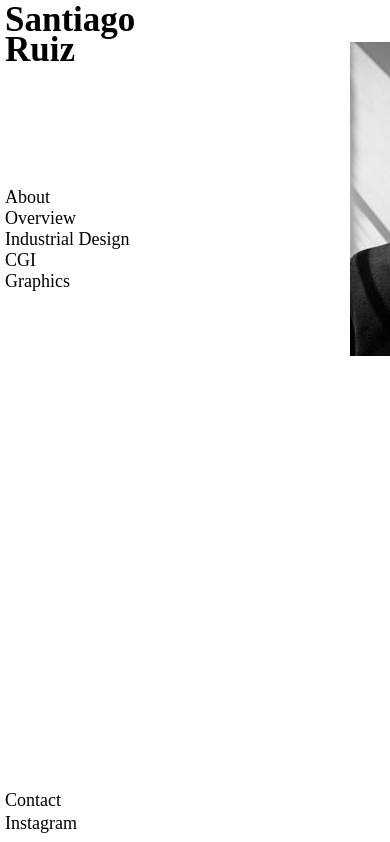
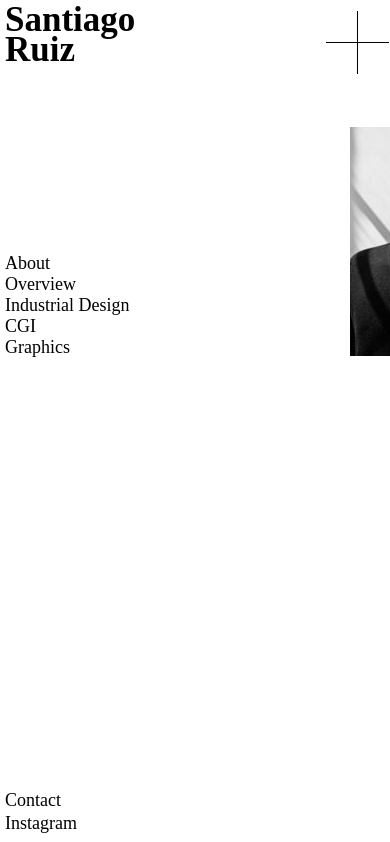
Before and after one commit to Agustingrm/SantiagoRuizPortfolio, a React (Create React App) app: page / in a window 390 px wide. Shown: the top 842 px of the page. Built offline with nearby package versions, Linux system fonts and the light colour scheme; a web font is replaced by a local one.

Commit message:
Started working on mobile responsive

```diff
--- a/src/Assets/Animations/animationIndex.js
+++ b/src/Assets/Animations/animationIndex.js
@@ -22,7 +22,24 @@ export const animationRight2Left = {
   },
 };
 
+export const fading = {
+  one: {
+    opacity:0,
+  },
+  two: {
+    opacity: 1,
+  },
+  three: {
+    opacity: 0,
+  },
+};
+
 export const transition = {
-  duration: 1,
+  duration: 0.5,
   type: "tween",
 };
+
+export const shortTransition = {
+  duration: 0.3,
+  type: "tween",
+};
--- a/src/Assets/Styles/Menu.css
+++ b/src/Assets/Styles/Menu.css
@@ -9,12 +9,40 @@
 }
 
 #container {
+  display: flex;
+  flex-direction: column;
+}
+
+#topContainer,
+#bottomContainer {
   z-index: 2;
   background-color: white;
   width: 350px;
-  height: 100vh;
   box-sizing: border-box;
   position: fixed;
+}
+#topContainer {
+  display: flex;
+  justify-content: space-between;
+  height: 15vh;
+}
+
+#title {
+  width: 50%;
+}
+
+#cross {
+  float: right;
+}
+
+#cross img {
+  width: 64px;
+  margin-top: 10px;
+  display: inline;
+}
+
+#cross img:hover {
+  cursor: pointer;
 }
 
 h2 {
@@ -24,6 +52,10 @@ h2 {
   font-size: 35px;
 }
 
+#bottomContainer {
+  top: 15vh;
+  height: 85vh;
+}
 #links {
   display: flex;
   flex-direction: column;
@@ -33,23 +65,47 @@ h2 {
   width: 150px;
 }
 
-#container a,
-#container #instagram,
-#container p {
+#bottomContainer a,
+#bottomContainer #instagram,
+#bottomContainer p {
   text-decoration: none;
   color: black;
   font-family: HelNowReg;
   font-size: 18px;
 }
 
-#container #instagram {
+#bottomContainer #instagram {
   position: absolute;
   bottom: 10px;
   left: 5px;
 }
 
-#container p {
+#bottomContainer p {
   position: absolute;
   bottom: 15px;
   left: 5px;
 }
+
+.showMenu {
+  display: inline;
+}
+
+.hideMenu {
+  display: none;
+}
+
+@media all and (max-width: 750px) {
+  #topContainer {
+    width: 100vw;
+  }
+
+  #cross img {
+    width: 64px;
+    margin-top: 10px;
+    display: inline;
+  }
+
+  #desktopMenu {
+    display: none;
+  }
+}
--- a/src/Assets/Styles/ProjectContainer.css
+++ b/src/Assets/Styles/ProjectContainer.css
@@ -26,3 +26,27 @@
 .generalContainer img:hover {
   cursor: pointer;
 }
+
+@media all and (max-width: 900px){
+  .generalContainer img {
+    margin: 0 calc(97vw / 264 - 350px / 264);
+    height: calc(97vw / 3.3 - 350px / 3.3);
+  }
+  .generalContainer a {
+    margin: calc(97vw / 264 - 350px / 264) 0;
+    height: calc(97vw / 3.3 - 350px / 3.3);
+  }
+
+}
+
+@media all and (max-width: 750px){
+  .generalContainer img {
+    margin: 0 calc(95vw / 264 - 350px / 264);
+    height: calc(95vw / 3.3 - 350px / 3.3);
+  }
+  .generalContainer a {
+    margin: calc(95vw / 264 - 350px / 264) 0;
+    height: calc(95vw / 3.3 - 350px / 3.3);
+  }
+
+}
--- a/src/Components/Menu.js
+++ b/src/Components/Menu.js
@@ -1,11 +1,32 @@
+import PortfolioContext from "../Context/PortfolioContext";
+import { useContext, useState } from "react";
+import "../Assets/Styles/Menu.css";
+import cross from "../Assets/Icons/cross.svg";
 import { Link } from "react-router-dom";
-import "../Assets/Styles/Menu.css";
+import { motion } from "framer-motion";
 
 function Menu() {
+  const context = useContext(PortfolioContext);
+
+  const [display, setDisplay] = useState("showMenu");
+
+  const handleClick = () => {
+    setDisplay(display === "showMenu" ? "hideMenu" : "showMenu");
+  };
+
   return (
     <div id="container">
+      <div id="topContainer">
+        <div id="title">
           <h2>Santiago</h2>
           <h2>Ruiz</h2>
+        </div>
+        <div id="cross" onClick={handleClick}>
+          <motion.img src={cross} alt="menu" animate={{ rotate: context.rotation }} onClick={context.handleRotation} />
+        </div>
+      </div>
+      <div className={display}>
+        <div id="bottomContainer">
           <div id="links">
             <Link to="/">About</Link>
             <Link to="/overview">Overview</Link>
@@ -20,6 +41,8 @@ function Menu() {
             </a>
           </div>
         </div>
+      </div>
+    </div>
   );
 }
 
--- a/src/Context/GlobalState.js
+++ b/src/Context/GlobalState.js
@@ -56,6 +56,15 @@ function GlobalState({ children }) {
   const projectGraphics = ["Wheel", "Kitchen", "Curtains"];
   const projectIndustrialDesign = ["Grinder", "Knife", "Mirror", "Spoon"];
   const [windowDirection, setWindowDirection] = useState("none");
+  const [rotation, setRotation] = useState(0);
+
+  const handleRotation = () => {
+    if (rotation === 0) {
+      setRotation(rotation - 45);
+    } else {
+      setRotation(0)
+    }
+  };
 
   const handleResetWindowDirection = () => {
     setWindowDirection("none");
@@ -145,6 +154,8 @@ function GlobalState({ children }) {
         windowDirection,
         setWindowDirection,
         handleResetWindowDirection,
+        rotation,
+        handleRotation,
       }}
     >
       {children}
--- a/src/Pages/AboutPage.js
+++ b/src/Pages/AboutPage.js
@@ -2,11 +2,11 @@ import React from "react";
 import "../Assets/Styles/AboutPage.css";
 import aboutPhoto from "../Assets/aboutPhoto.png";
 import { motion } from "framer-motion";
-import { animationLeft2Right } from "../Assets/Animations/animationIndex";
+import { fading, shortTransition } from "../Assets/Animations/animationIndex";
 
 function AboutPage() {
   return (
-    <motion.div id="aboutContainer" initial="one" animate="two" exit="three" variants={animationLeft2Right}>
+    <motion.div id="aboutContainer" initial="one" animate="two" exit="three" variants={fading} transition={shortTransition}>
       <div id="aboutTextContainer">
         <p id="aboutText1">
           Lorem ipsum dolor sit amet consectetur adipiscing elit nibh dignissim mauris tempus, arcu aenean vel tempor ad vitae feugiat suspendisse ullamcorper
```
Lines whose indentation alone changed are shown as unchanged.
